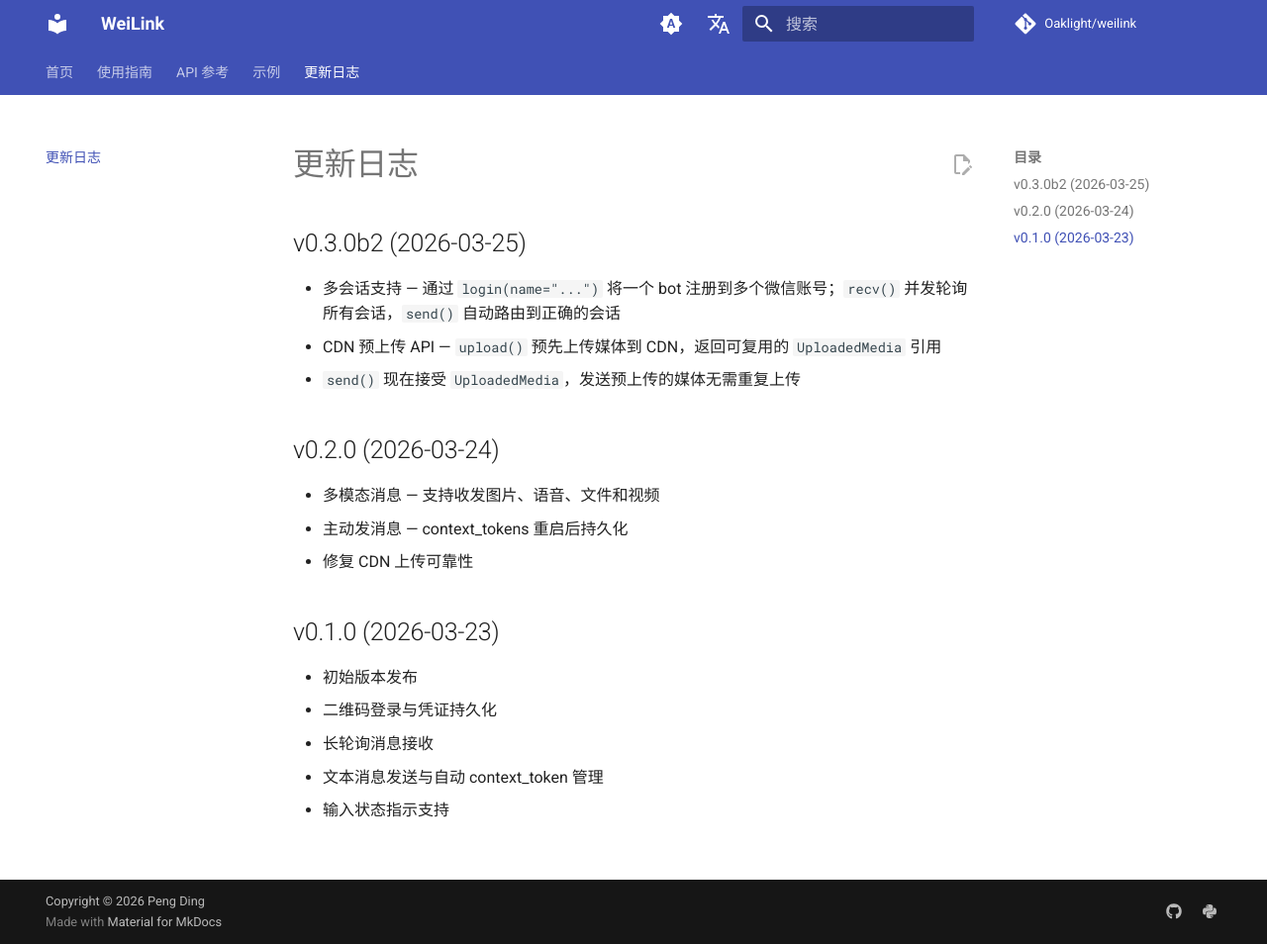
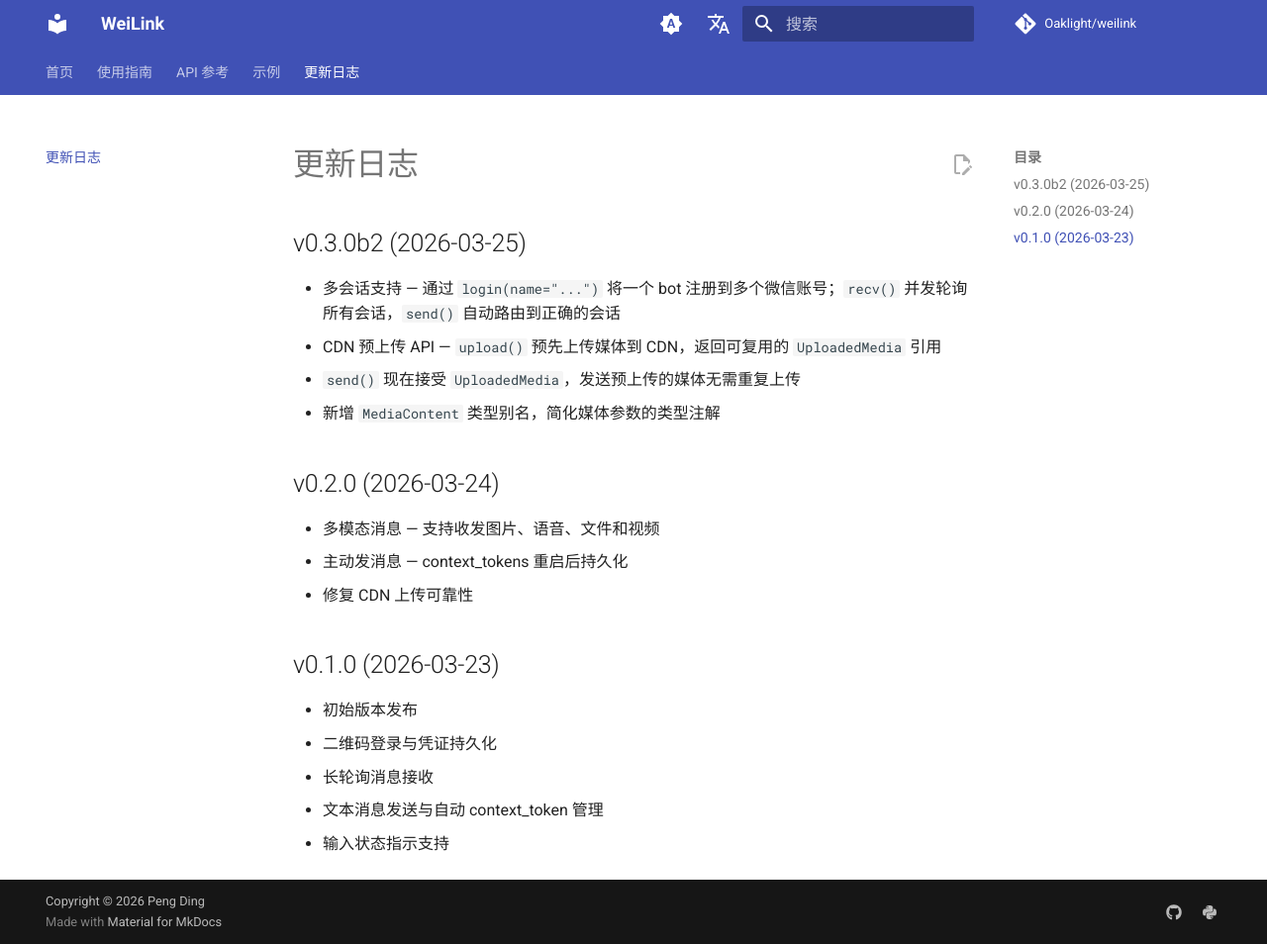
Before and after one commit to Oaklight/weilink, an MkDocs documentation site: the page built from docs/changelog.md, in a window 1280 px wide and 954 px high. Shown: the whole window at 99% size. Built offline with MkDocs 1.6.1 and Material for MkDocs 9.7.7, drawn with Linux system fonts in a browser that asks for light colours; comment, search, counter and statistics services are not loaded.

Commit message:
Add MediaContent type alias to changelog

```diff
--- a/docs/changelog.md
+++ b/docs/changelog.md
@@ -5,6 +5,7 @@
 - 多会话支持 — 通过 `login(name="...")` 将一个 bot 注册到多个微信账号；`recv()` 并发轮询所有会话，`send()` 自动路由到正确的会话
 - CDN 预上传 API — `upload()` 预先上传媒体到 CDN，返回可复用的 `UploadedMedia` 引用
 - `send()` 现在接受 `UploadedMedia`，发送预上传的媒体无需重复上传
+- 新增 `MediaContent` 类型别名，简化媒体参数的类型注解
 
 ## v0.2.0 (2026-03-24)
 
```
